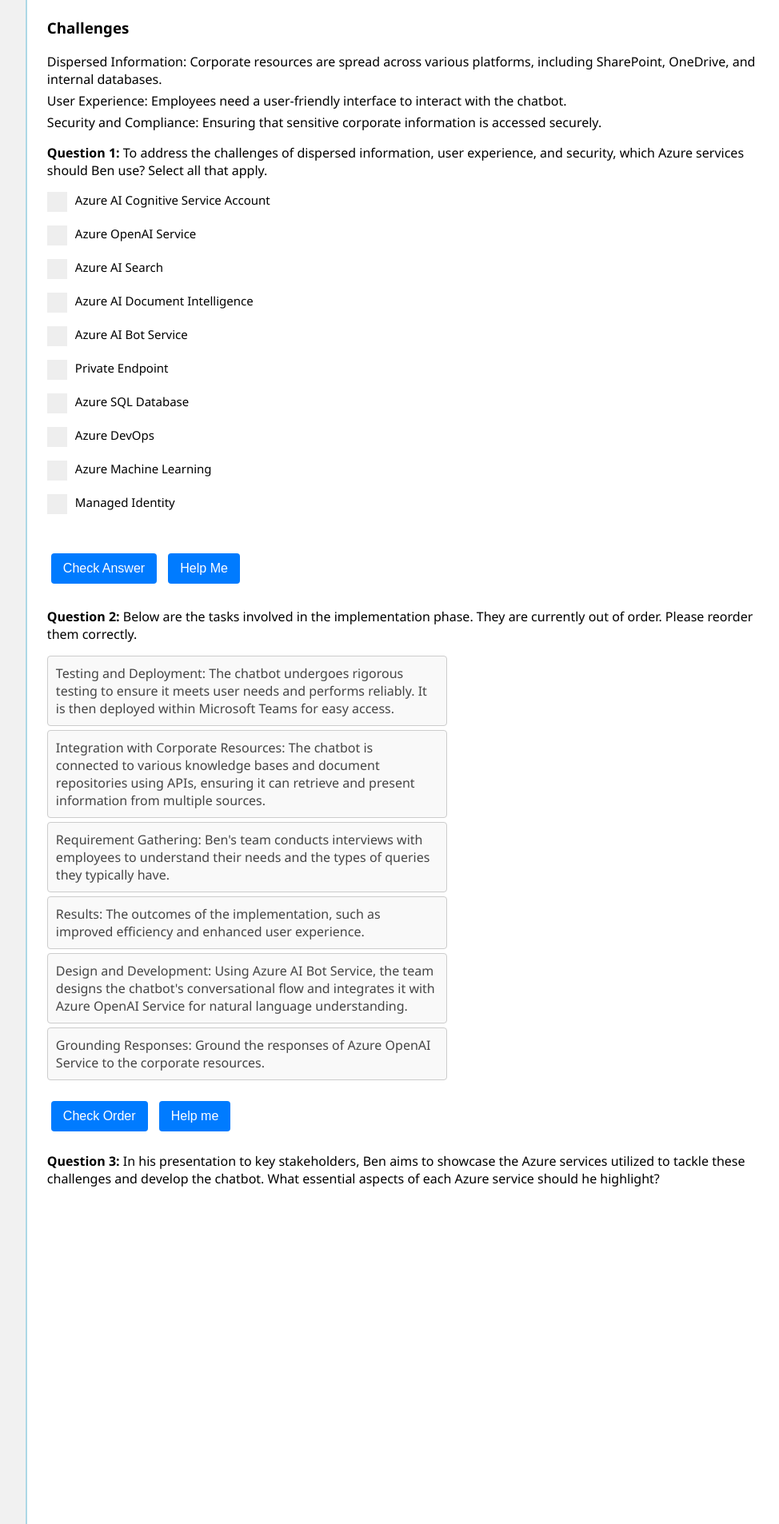
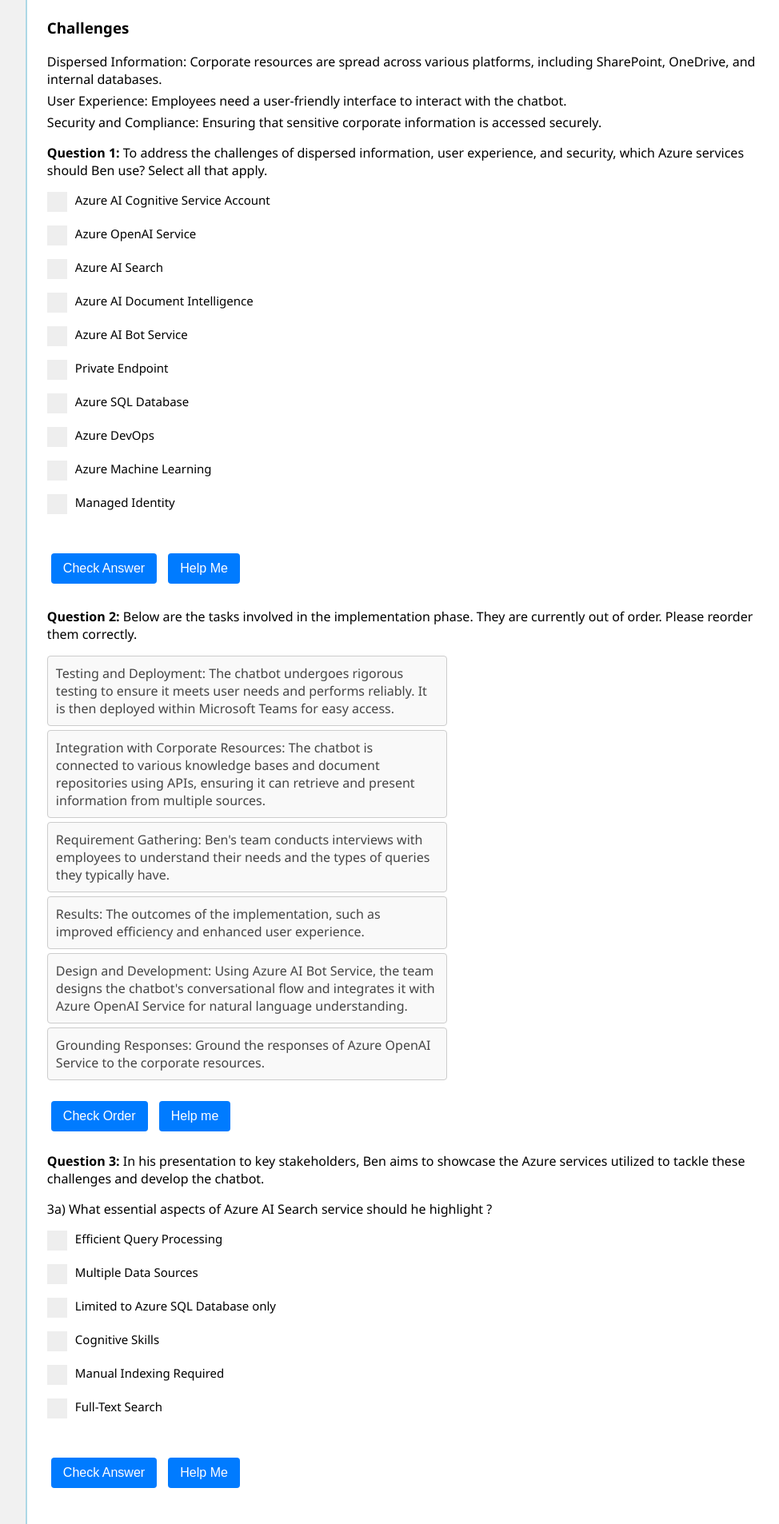
Before and after one commit to ningweinw/iengage, a Jekyll site: the page built from project-files/case-study/Data and AI/Building Internal Chatbot.md, in a window 1280 px wide. Shown: the part 1391-3297 px from the top of the page at 80% size, without its empty margins (288-1262 px from the left). Built offline with Jekyll 4.4.1, drawn with Linux system fonts in a browser that asks for light colours; nearby versions of some CDN libraries.

Commit message:
Update Building Internal Chatbot.md

```diff
--- a/project-files/case-study/Data and AI/Building Internal Chatbot.md
+++ b/project-files/case-study/Data and AI/Building Internal Chatbot.md
@@ -122,4 +122,42 @@
   }
 </script>
 
-**Question 3:** In his presentation to key stakeholders, Ben aims to showcase the Azure services utilized to tackle these challenges and develop the chatbot. What essential aspects of each Azure service should he highlight?
+**Question 3:** In his presentation to key stakeholders, Ben aims to showcase the Azure services utilized to tackle these challenges and develop the chatbot.
+
+3a) What essential aspects of Azure AI Search service should he highlight ?
+
+<form id="quiz-form">
+  <label class="checkbox-container"><input type="checkbox" name="service" value="1"> Efficient Query Processing<span class="checkmark"></span></label><br>
+  <label class="checkbox-container"><input type="checkbox" name="service" value="2"> Multiple Data Sources<span class="checkmark"></span></label><br>
+  <label class="checkbox-container"><input type="checkbox" name="service" value="3"> Limited to Azure SQL Database only<span class="checkmark"></span></label><br>
+  <label class="checkbox-container"><input type="checkbox" name="service" value="4"> Cognitive Skills<span class="checkmark"></span></label><br>
+  <label class="checkbox-container"><input type="checkbox" name="service" value="5"> Manual Indexing Required<span class="checkmark"></span></label><br>
+  <label class="checkbox-container"><input type="checkbox" name="service" value="6"> Full-Text Search<span class="checkmark"></span></label><br>
+  <br>
+  <button type="button" onclick="checkAnswers1()">Check Answer</button>
+  <button type="button" onclick="showAnswers1()">Help Me</button>
+</form>
+
+<p id="result"></p>
+
+
+<script>
+  const correctAnswers = [1, 2, 4, 6];
+
+  function checkAnswers1() {
+    const selected = Array.from(document.querySelectorAll('input[name="service"]:checked')).map(cb => parseInt(cb.value));
+    const isCorrect = correctAnswers.every(val => selected.includes(val)) && selected.length === correctAnswers.length;
+    const resultElement = document.getElementById('result');
+    resultElement.innerText = isCorrect ? 'Correct' : 'Try again';
+    resultElement.className = isCorrect ? 'correct' : 'incorrect';
+  }
+
+  function showAnswers1() {
+    document.querySelectorAll('input[name="service"]').forEach(cb => {
+      cb.checked = correctAnswers.includes(parseInt(cb.value));
+    });
+    const resultElement = document.getElementById('result');
+    resultElement.innerText = 'This is the correct order';
+    resultElement.className = 'correct';
+  }
+</script>
```
